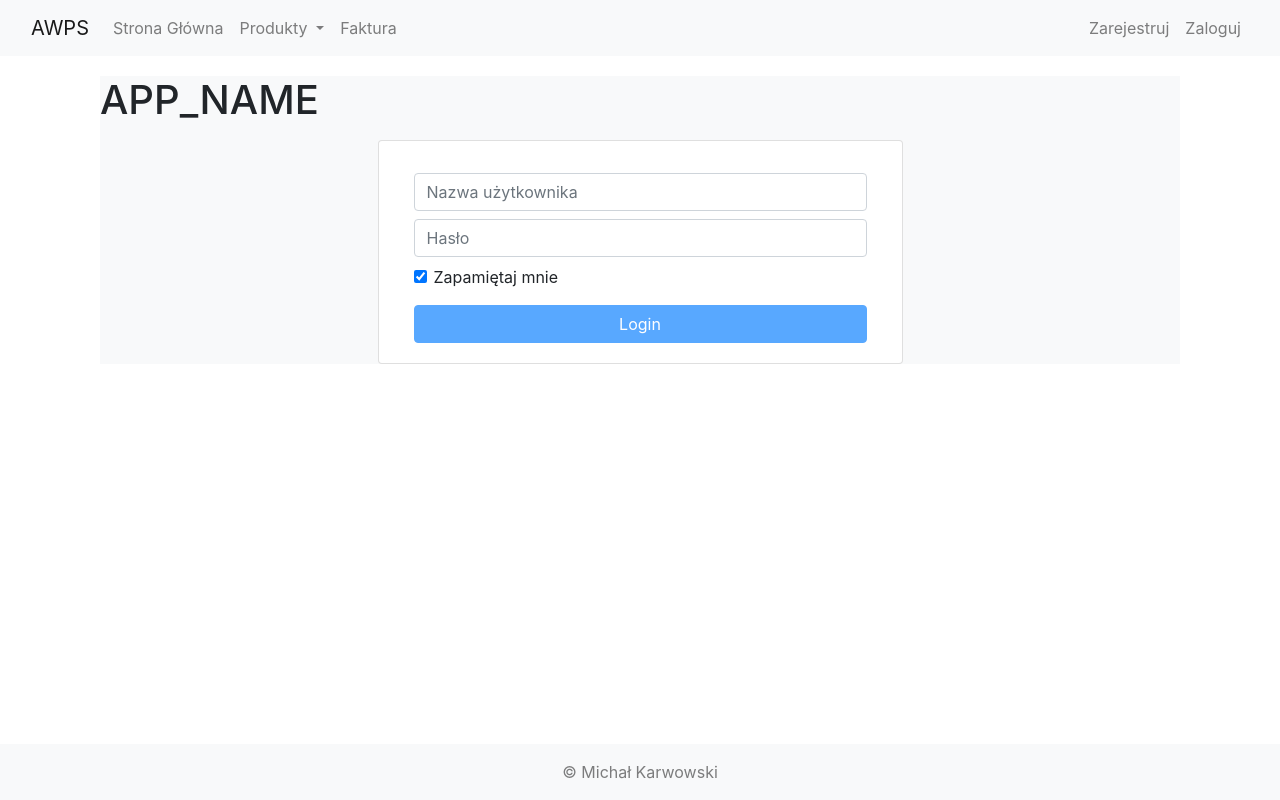
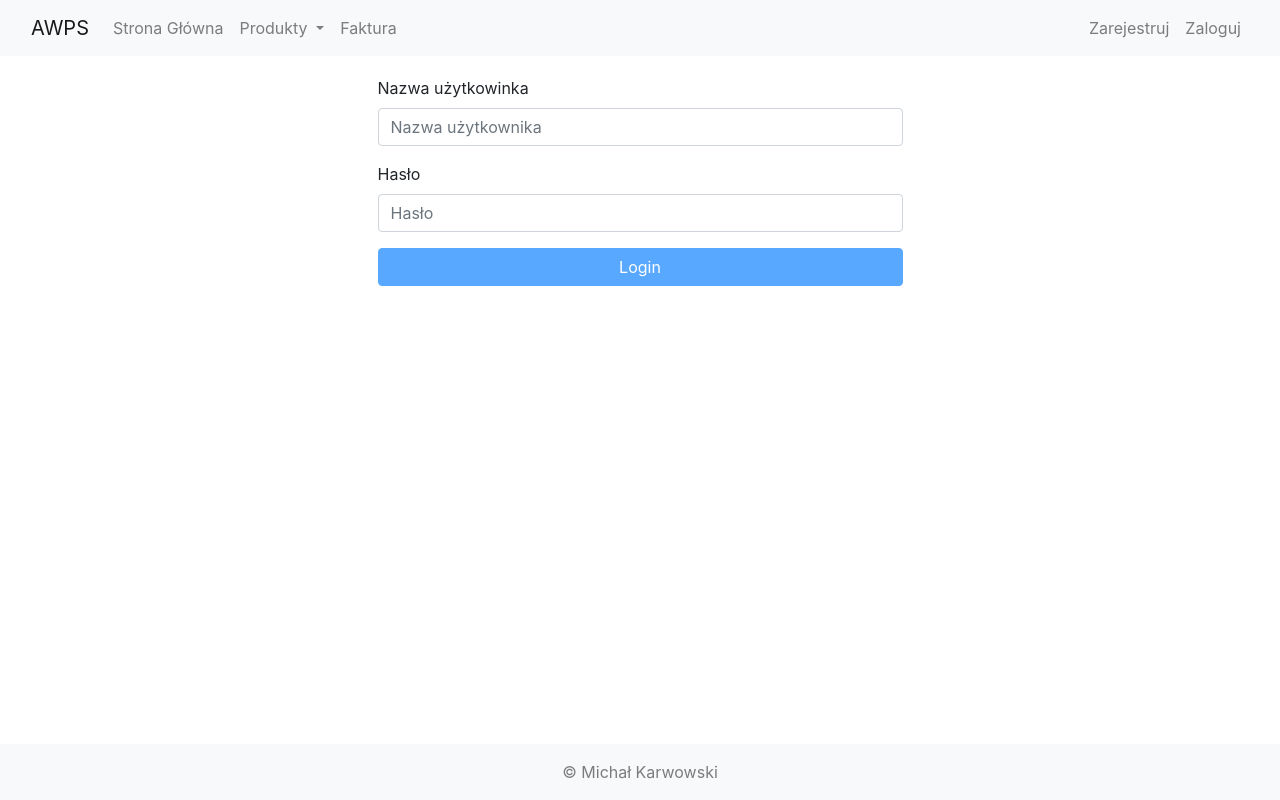
Before and after one commit to Karw0s/sklep_zoo_client, an Angular app: page /signin in a window 1280 px wide. Built offline with nearby package versions, Linux system fonts and the light colour scheme.

Commit message:
Zmienia panel logowania, dodaje zabezpieczenie przed wejsciem do produkow bez zalogowania

```diff
--- a/src/app/auth/auth-guard.service.ts
+++ b/src/app/auth/auth-guard.service.ts
@@ -1,9 +1,16 @@
 import { Injectable } from '@angular/core';
+import { ActivatedRouteSnapshot, CanActivate, RouterStateSnapshot } from '@angular/router';
+import { AuthService } from './auth.service';
+import { Observable } from 'rxjs';
 
 @Injectable({
   providedIn: 'root'
 })
-export class AuthGuardService {
+export class AuthGuardService implements CanActivate {
 
-  constructor() { }
+  constructor(private authService: AuthService) { }
+
+  canActivate(route: ActivatedRouteSnapshot, state: RouterStateSnapshot): Observable<boolean> | Promise<boolean> | boolean {
+    return this.authService.isAuthenticated();
+  }
 }
--- a/src/app/auth/auth.service.ts
+++ b/src/app/auth/auth.service.ts
@@ -1,13 +1,81 @@
 import { Injectable } from '@angular/core';
+import { Observable, of } from 'rxjs';
+
+export interface Credentials {
+  // todo: Customize received credentials here
+  username: string;
+  token: string;
+}
+
+export interface LoginContext {
+  username: string;
+  password: string;
+}
+const credentialsKey = 'credentials';
 
 @Injectable({
   providedIn: 'root'
 })
 export class AuthService {
 
-  constructor() { }
+  private _credentials: Credentials | null;
 
-  login(value: any) {
+  constructor() {
+    const savedCredentials = sessionStorage.getItem(credentialsKey) || localStorage.getItem(credentialsKey);
+    if (savedCredentials) {
+      this._credentials = JSON.parse(savedCredentials);
+    }
+  }
 
+  login(context: LoginContext): Observable<Credentials> {
+    // todo: implementacja logowanai
+    const data = {
+      username: context.username,
+      token: '1221212'
+    };
+    // this.setCredentials(data, context.remember);
+    return of(data);
+  }
+
+
+  logout(): Observable<boolean> {
+    // todo: Customize credentials invalidation here
+    this.setCredentials();
+    return of(true);
+  }
+
+  /**
+   * Checks is the user is authenticated.
+   * @return True if the user is authenticated.
+   */
+  isAuthenticated(): boolean {
+    return !!this.credentials;
+  }
+
+  /**
+   * Gets the user credentials.
+   * @return The user credentials or null if the user is not authenticated.
+   */
+  get credentials(): Credentials | null {
+    return this._credentials;
+  }
+
+  /**
+   * Sets the user credentials.
+   * The credentials may be persisted across sessions by setting the `remember` parameter to true.
+   * Otherwise, the credentials are only persisted for the current session.
+   * @param credentials The user credentials.
+   * @param remember True to remember credentials across sessions.
+   */
+  private setCredentials(credentials?: Credentials, remember?: boolean) {
+    this._credentials = credentials || null;
+
+    if (credentials) {
+      const storage = remember ? localStorage : sessionStorage;
+      storage.setItem(credentialsKey, JSON.stringify(credentials));
+    } else {
+      sessionStorage.removeItem(credentialsKey);
+      localStorage.removeItem(credentialsKey);
+    }
   }
 }
--- a/src/app/auth/signin/signin.component.html
+++ b/src/app/auth/signin/signin.component.html
@@ -1,49 +1,76 @@
-<div class="login-container bg-light">
-  <div class="login-box">
-    <h1>APP_NAME</h1>
-    <div class="container">
-      <div class="card col-md-6 mt-3 mx-auto">
-        <div class="card-body">
-          <h4 class="card-title text-center">
-            <i class="far fa-3x fa-user-circle text-muted"></i>
-          </h4>
-          <form (ngSubmit)="login()" [formGroup]="loginForm" novalidate>
-            <div class="alert alert-danger" [hidden]="!error || isLoading">
-              Nazwa użytkownika albo hasło jest niepoprawne.
-            </div>
+<!--<div class="login-container bg-light">-->
+  <!--<div class="login-box">-->
+    <!--<h1>APP_NAME</h1>-->
+    <!--<div class="container">-->
+      <!--<div class="card col-md-6 mt-3 mx-auto">-->
+        <!--<div class="card-body">-->
+          <!--<h4 class="card-title text-center">-->
+            <!--<i class="far fa-3x fa-user-circle text-muted"></i>-->
+          <!--</h4>-->
+          <!--<form (ngSubmit)="login()" [formGroup]="loginForm" novalidate>-->
+            <!--<div class="alert alert-danger" [hidden]="!error || isLoading">-->
+              <!--Nazwa użytkownika albo hasło jest niepoprawne.-->
+            <!--</div>-->
+            <!--<div class="form-group">-->
+              <!--<label class="d-block">-->
+                <!--<input type="text" class="form-control" formControlName="username" autocomplete="username"-->
+                       <!--[placeholder]="'Nazwa użytkownika'"/>-->
+                <!--<span hidden>Username</span>-->
+                <!--<small [hidden]="loginForm.controls.username.valid || loginForm.controls.username.untouched"-->
+                       <!--class="text-danger">-->
+                  <!--Nazwa użytkownika jest wymagana-->
+                <!--</small>-->
+              <!--</label>-->
+              <!--<label class="d-block">-->
+                <!--<input type="password" class="form-control" formControlName="password" autocomplete="current-password"-->
+                       <!--[placeholder]="'Hasło'" required/>-->
+                <!--<span hidden>Password</span>-->
+                <!--<small [hidden]="loginForm.controls.password.valid || loginForm.controls.password.untouched"-->
+                       <!--class="text-danger">-->
+                  <!--Hasło jest wymagane-->
+                <!--</small>-->
+              <!--</label>-->
+              <!--<div class="form-check">-->
+                <!--<label class="form-check-label">-->
+                  <!--<input type="checkbox" class="form-check-input" formControlName="remember"/>-->
+                  <!--<span>Zapamiętaj mnie</span>-->
+                <!--</label>-->
+              <!--</div>-->
+            <!--</div>-->
+            <!--<button class="btn btn-primary w-100" type="submit" [disabled]="loginForm.invalid || isLoading">-->
+              <!--<i class="fas fa-cog fa-spin" [hidden]="!isLoading"></i>-->
+              <!--<span>Login</span>-->
+            <!--</button>-->
+          <!--</form>-->
+        <!--</div>-->
+      <!--</div>-->
+    <!--</div>-->
+  <!--</div>-->
+<!--</div>-->
+
+
+
+<div class="row">
+  <div class="col-12 col-sm-10 col-md-6 col-sm-offset-1 col-md-offset-2 mx-auto">
+    <form (ngSubmit)="login()" [formGroup]="loginForm">
       <div class="form-group">
-              <label class="d-block">
-                <input type="text" class="form-control" formControlName="username" autocomplete="username"
-                       [placeholder]="'Nazwa użytkownika'"/>
-                <span hidden>Username</span>
+        <label for="username">Nazwa użytkowinka</label>
+        <input type="text" id="username" name="username" class="form-control" formControlName="username" [placeholder]="'Nazwa użytkownika'">
         <small [hidden]="loginForm.controls.username.valid || loginForm.controls.username.untouched"
                class="text-danger">
           Nazwa użytkownika jest wymagana
         </small>
-              </label>
-              <label class="d-block">
-                <input type="password" class="form-control" formControlName="password" autocomplete="current-password"
-                       [placeholder]="'Hasło'" required/>
-                <span hidden>Password</span>
+      </div>
+      <div class="form-group">
+        <label for="password">Hasło</label>
+        <input type="password" id="password" name="password" class="form-control" formControlName="password" autocomplete="current-password"
+               [placeholder]="'Hasło'">
         <small [hidden]="loginForm.controls.password.valid || loginForm.controls.password.untouched"
                class="text-danger">
           Hasło jest wymagane
         </small>
-              </label>
-              <div class="form-check">
-                <label class="form-check-label">
-                  <input type="checkbox" class="form-check-input" formControlName="remember"/>
-                  <span>Zapamiętaj mnie</span>
-                </label>
       </div>
-            </div>
-            <button class="btn btn-primary w-100" type="submit" [disabled]="loginForm.invalid || isLoading">
-              <i class="fas fa-cog fa-spin" [hidden]="!isLoading"></i>
-              <span>Login</span>
-            </button>
+      <button class="btn btn-primary w-100" type="submit" [disabled]="loginForm.invalid || isLoading">Login</button>
     </form>
   </div>
 </div>
-    </div>
-  </div>
-</div>
--- a/src/app/auth/signin/signin.component.ts
+++ b/src/app/auth/signin/signin.component.ts
@@ -29,26 +29,26 @@ export class SigninComponent implements OnInit {
 
   login() {
     this.isLoading = true;
-    // this.authenticationService
-    //   .login(this.loginForm.value)
-    //   .pipe(
-    //     finalize(() => {
-    //       this.loginForm.markAsPristine();
-    //       this.isLoading = false;
-    //     })
-    //   )
-    //   .subscribe(
-    //     credentials => {
-    //       // log.debug(`${credentials.username} successfully logged in`);
-    //       this.route.queryParams.subscribe(params =>
-    //         this.router.navigate([params.redirect || '/'], { replaceUrl: true })
-    //       );
-    //     },
-    //     error => {
-    //       // log.debug(`Login error: ${error}`);
-    //       this.error = error;
-    //     }
-    //   );
+    this.authenticationService
+      .login(this.loginForm.value)
+      .pipe(
+        finalize(() => {
+          this.loginForm.markAsPristine();
+          this.isLoading = false;
+        })
+      )
+      .subscribe(
+        credentials => {
+          // log.debug(`${credentials.username} successfully logged in`);
+          this.route.queryParams.subscribe(params =>
+            this.router.navigate([params.redirect || '/'], { replaceUrl: true })
+          );
+        },
+        error => {
+          // log.debug(`Login error: ${error}`);
+          this.error = error;
+        }
+      );
   }
 
   private createForm() {
--- a/src/app/products/products-routing.module.ts
+++ b/src/app/products/products-routing.module.ts
@@ -4,18 +4,19 @@ import { ProductsComponent } from './products.component';
 import { ProductEditComponent } from './product-edit/product-edit.component';
 import { ProductAddPageComponent } from './product-add-page/product-add-page.component';
 import { AddProductsFromFileComponent } from './product-add-page/add-products-from-file/add-products-from-file.component';
+import { AuthGuardService } from '../auth/auth-guard.service';
 
 
 const routes: Routes = [
   {path: 'products/new', component: ProductAddPageComponent, children: [
       {path: 'file', component: AddProductsFromFileComponent},
       {path: 'on-page', component: ProductEditComponent}
-    ]},
+    ], canActivate: [AuthGuardService]},
   {path: 'products', component: ProductsComponent, children: [
       // {path: 'new', component: ProductEditComponent},
       {path: ':id', component: ProductEditComponent},
       {path: ':id/edit', component: ProductEditComponent},
-    ]},
+    ], canActivate: [AuthGuardService]},
 ];
 
 @NgModule({
```
Lines whose indentation alone changed are shown as unchanged.
